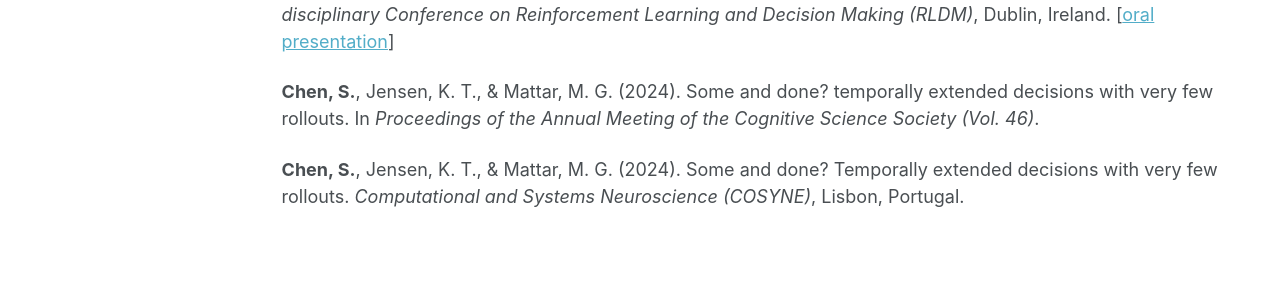
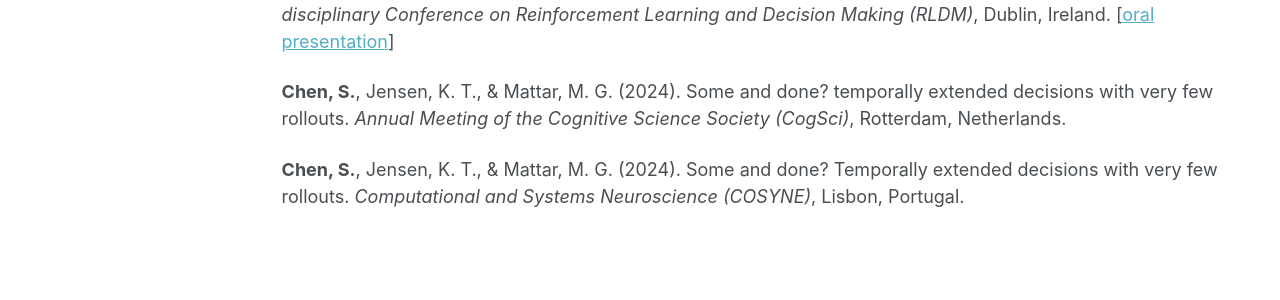
Before and after one commit to SixingChen028/SixingChen028.github.io, a Jekyll site: the page built from _pages/publications.md, in a window 1280 px wide and 1082 px high. Shown: the part 651-951 px from the top of the window. Built offline with Jekyll 4.4.1, drawn with Linux system fonts in a browser that asks for light colours.

Commit message:
Iinitial commit

```diff
--- a/_pages/publications.md
+++ b/_pages/publications.md
@@ -32,6 +32,6 @@ Gao, Y., **Chen, S.**, & Rahnev, D. (2025). Dynamics of sensory and decisional b
 
 **Chen, S.**, Callaway, F., Kumar, S., & Mattar, M. G. (2025). Meta-learning of human-like planning strategies. *Multi-disciplinary Conference on Reinforcement Learning and Decision Making (RLDM)*, Dublin, Ireland. [[oral presentation](https://www.youtube.com/watch?v=1zUy9kT6--g)]
 
-**Chen, S.**, Jensen, K. T., & Mattar, M. G. (2024). Some and done? temporally extended decisions with very few rollouts. In *Proceedings of the Annual Meeting of the Cognitive Science Society (Vol. 46)*.
+**Chen, S.**, Jensen, K. T., & Mattar, M. G. (2024). Some and done? temporally extended decisions with very few rollouts. *Annual Meeting of the Cognitive Science Society (CogSci)*, Rotterdam, Netherlands.
 
 **Chen, S.**, Jensen, K. T., & Mattar, M. G. (2024). Some and done? Temporally extended decisions with very few rollouts. *Computational and Systems Neuroscience (COSYNE)*, Lisbon, Portugal.
```
